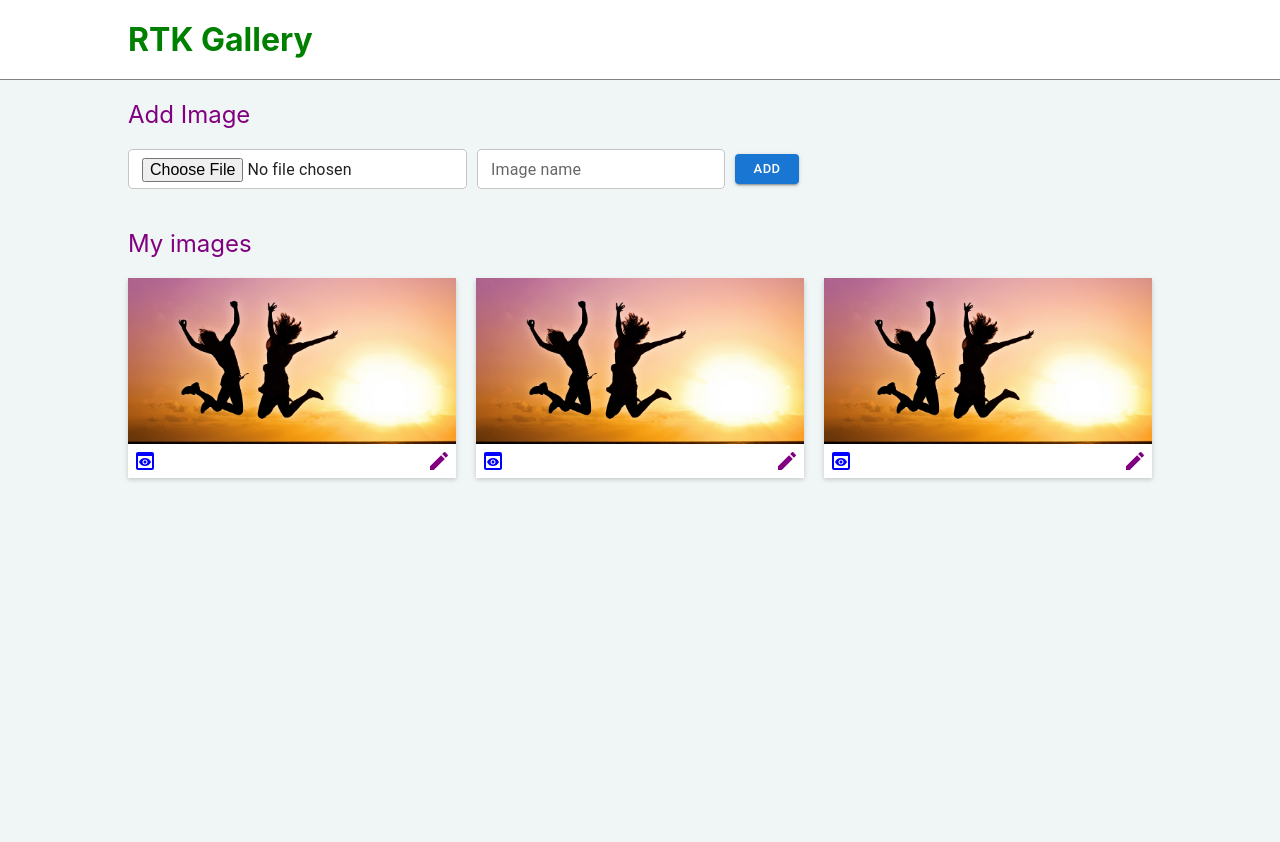
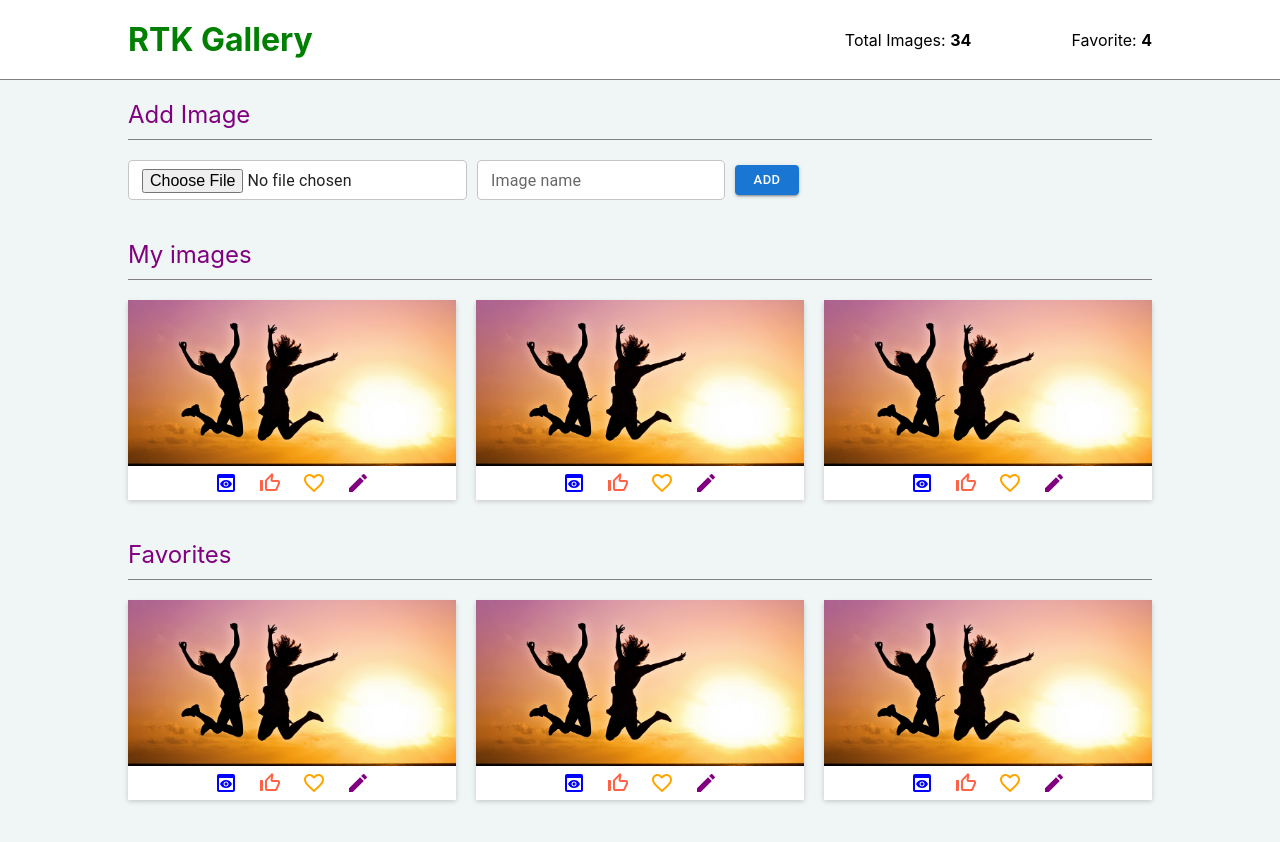
Before and after one commit to hirwajeaneric/Redux-Image-Store-MERN-App_Front-end, a React (Create React App) app: page / in a window 1280 px wide. Shown: the top 842 px of the page. Before the commit the page ends 800 px from the top, so only its background shows below. Built offline with nearby package versions, Linux system fonts and the light colour scheme.

Commit message:
Front end design over
Next is feature implementation

```diff
--- a/src/components/sections/ImageCard.jsx
+++ b/src/components/sections/ImageCard.jsx
@@ -1,8 +1,17 @@
 import React from 'react'
 import { ImageCardContainer } from '../styledComponents/BodyStyles';
 import { useNavigate } from 'react-router-dom';
+
 import PreviewIcon from '@mui/icons-material/Preview';
-import { Edit } from '@mui/icons-material';
+import Edit from '@mui/icons-material/Edit';
+
+// Down
+import ThumbUpOffAltIcon from '@mui/icons-material/ThumbUpOffAlt';
+import FavoriteBorderIcon from '@mui/icons-material/FavoriteBorder';
+
+// Up
+import ThumbUpIcon from '@mui/icons-material/ThumbUp';
+import FavoriteIcon from '@mui/icons-material/Favorite';
 
 export default function ImageCard() {
   const navigate = useNavigate();
@@ -13,6 +22,8 @@ export default function ImageCard() {
       </div>
       <div className='button-group'>
         <PreviewIcon className='preview' onClick={()=> navigate('/details/122332323')}/>
+        <ThumbUpOffAltIcon className='like' onClick={()=> navigate('/details/122332323')}/>
+        <FavoriteBorderIcon className='favorite' onClick={()=> navigate('/details/122332323')}/>
         <Edit className='edit' onClick={()=> navigate('/edit/122332323')} />
       </div>
     </ImageCardContainer>
--- a/src/components/sections/TopBar.jsx
+++ b/src/components/sections/TopBar.jsx
@@ -1,12 +1,24 @@
 import React from 'react'
 import { TopBarContainer } from '../styledComponents/TopBarStyles'
-import { Link } from 'react-router-dom'
+import { Link } from 'react-router-dom';
+import FavoriteIcon from '@mui/icons-material/Favorite';
 
 export default function TopBar() {
   return (
     <TopBarContainer>
       <div>
         <Link to={'/'}>RTK Gallery</Link>
+        <div className='other-specs'>
+          <p>
+            <span>Total Images: </span>
+            <strong>34</strong>
+          </p>
+          <p>
+            {/* <FavoriteIcon />  */}
+            <span>Favorite: </span>
+            <strong>4</strong>
+          </p>
+        </div>
       </div>
     </TopBarContainer>
   )
--- a/src/components/styledComponents/BodyStyles.jsx
+++ b/src/components/styledComponents/BodyStyles.jsx
@@ -21,6 +21,8 @@ export const BodyContainer = styled.nav`
             color: purple;
             text-align: left;
             width: 100%;
+            border-bottom: 1px solid gray;
+            padding-bottom: 10px;
             margin-bottom: 20px;
         }
     }
@@ -81,8 +83,9 @@ export const ImageCardContainer = styled.div`
         width: 100%;
         display: flex;
         flex-direction: row;
-        justify-content: space-between;
+        justify-content: center;
         align-items: center;
+        gap: 10px;
 
         svg {
             cursor: pointer;
@@ -95,6 +98,14 @@ export const ImageCardContainer = styled.div`
 
         svg.edit {
             color: purple;
+        }
+
+        svg.like {
+            color: tomato;
+        }
+
+        svg.favorite {
+            color: orange;
         }
 
 
@@ -121,6 +132,7 @@ export const CardListContainer = styled.div`
     align-items: flex-start;
     flex-wrap: nowrap;
     width: 100%;
+    margin-bottom: 20px;
 
     @media (max-width: 1080px) {
 
--- a/src/components/styledComponents/TopBarStyles.jsx
+++ b/src/components/styledComponents/TopBarStyles.jsx
@@ -28,6 +28,10 @@ export const TopBarContainer = styled.nav`
                 color: black;
             }
         }
+
+        div.other-specs {
+            width: 30%;
+        }
     }
 
 
@@ -39,6 +43,10 @@ export const TopBarContainer = styled.nav`
         padding: 10px 0px;
         div {
             width: 90%;
+
+            div.other-specs {
+                width: 100%;
+            }
         }
     }
 
--- a/src/pages/ListImages.jsx
+++ b/src/pages/ListImages.jsx
@@ -11,6 +11,8 @@ export default function ListImages() {
         <AddImageForm />
         <h2>My images</h2>
         <ImageList />
+        <h2>Favorites</h2>
+        <ImageList />
       </div>
     </BodyContainer>
   )
--- a/src/redux/features/images/imageSlice.js
+++ b/src/redux/features/images/imageSlice.js
@@ -5,7 +5,7 @@ import { add, list, update, deleteAll, findById, deleteImage, image } from '../.
 const initialState = {
     listOfImages: [],
     selectedImage: {},
-    filteredImages: [],
+    favoriteImages: [],
     total: 0,
     isLoading: false
 }
@@ -14,7 +14,24 @@ const imageSlice = createSlice({
     name: 'image',
     initialState,
     reducers: {
+        add: {
 
+        },
+        update: {
+
+        },
+        delete: {
+
+        },
+        deleteAll: {
+
+        },
+        generateTotal: {
+
+        },
+        generateTotalFavorites: {
+
+        }
     },
     extraReducers: {
 
```
